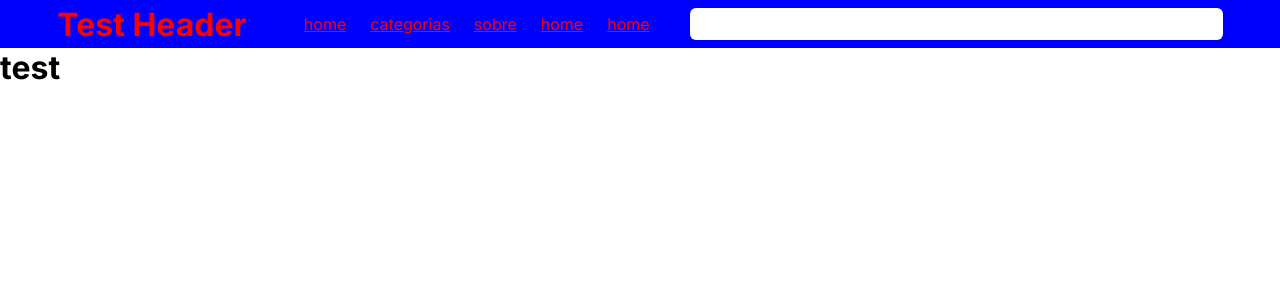
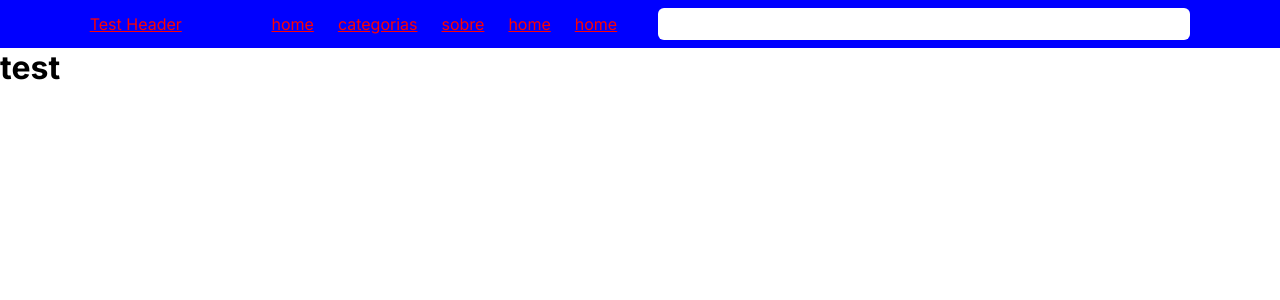
Before and after one commit to gustavocarvalho-ra/BDF, a Next.js app: page / in a window 1280 px wide. Shown: the top 300 px of the page. Built offline with nearby package versions, Linux system fonts and the light colour scheme.

Commit message:
feat: alt Link

```diff
--- a/src/app/components/Header/index.tsx
+++ b/src/app/components/Header/index.tsx
@@ -5,7 +5,7 @@ import { Head } from "./styles";
 export default function Header() {
   return (
     <Head>
-      <h1 style={{color: 'red'}}>Test Header</h1>
+      <Link href={"/"} style={{color: 'red'}}>Test Header</Link>
       <div className="main">
 
         <div className="container">
```
